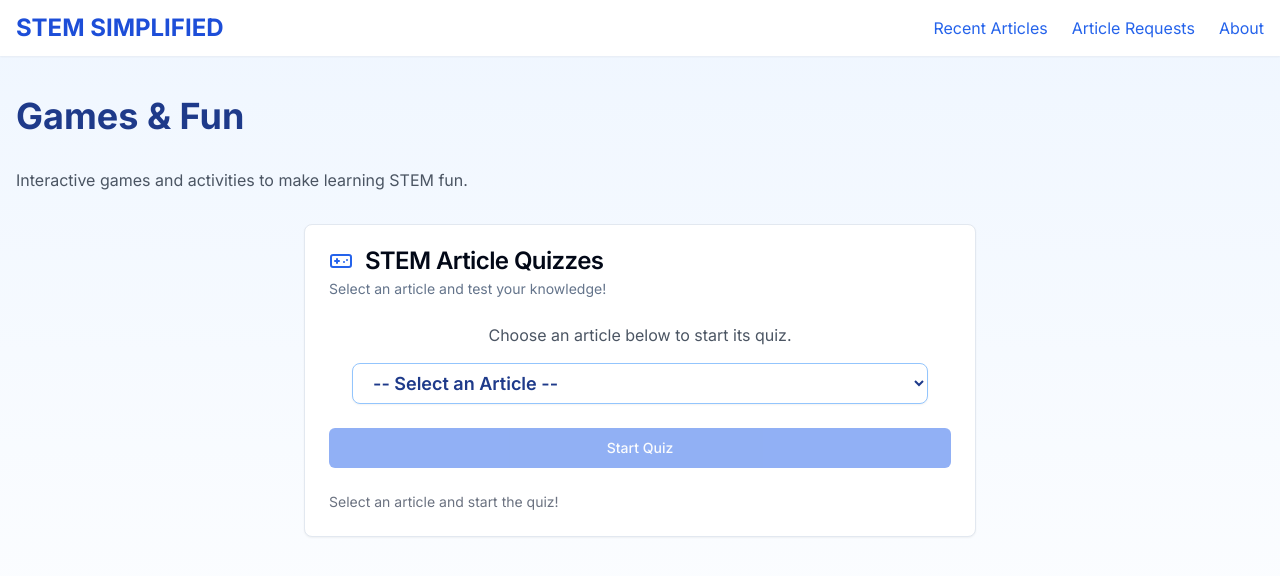
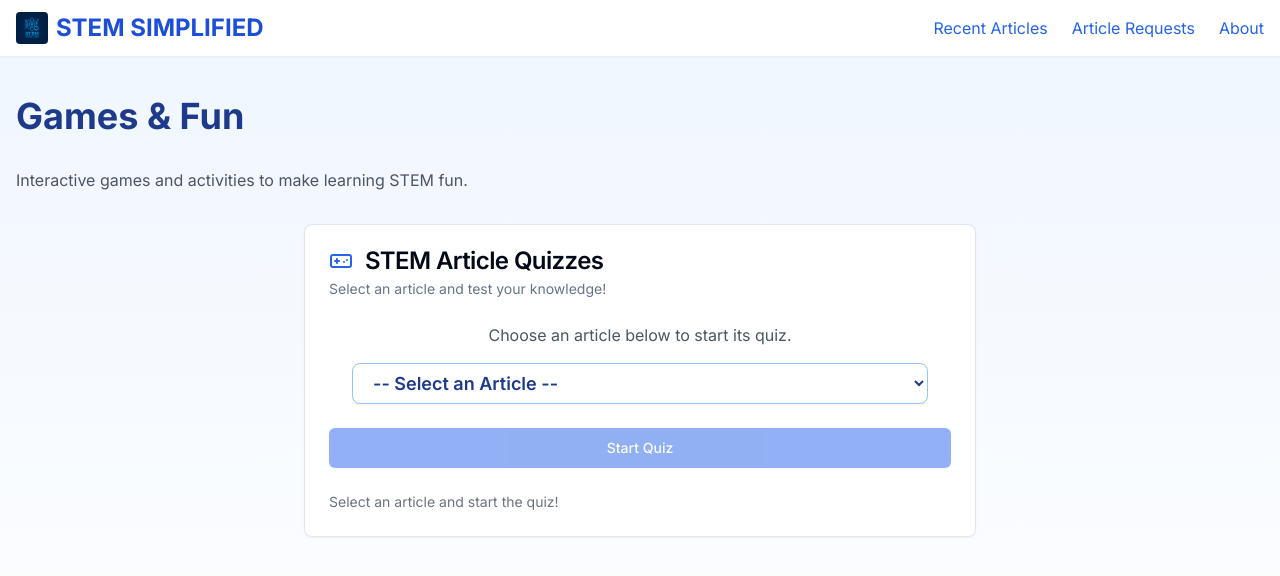
Before and after one commit to jevesh14/stemsimplified, a React (Vite) app: page /games in a window 1280 px wide. Shown: the top 576 px of the page. Built offline with nearby package versions, Linux system fonts and the light colour scheme.

Commit message:
added the logo

```diff
--- a/index.html
+++ b/index.html
@@ -1,4 +1,3 @@
-
 <!DOCTYPE html>
 <html lang="en">
   <head>
@@ -10,6 +9,7 @@
     <link rel="preconnect" href="https://fonts.googleapis.com">
     <link rel="preconnect" href="https://fonts.gstatic.com" crossorigin>
     <link href="https://fonts.googleapis.com/css2?family=Inter:wght@400;500;600;700&display=swap" rel="stylesheet">
+    <link rel="icon" type="image/jpeg" href="/LOGO.jpeg" />
 
     <meta property="og:title" content="STEM Simplified" />
     <meta property="og:description" content="Making Science, Technology, Engineering, and Mathematics accessible for everyone" />
--- a/src/components/Navbar.tsx
+++ b/src/components/Navbar.tsx
@@ -1,4 +1,3 @@
-
 import { Link } from "react-router-dom";
 import { Button } from "@/components/ui/button";
 import { User } from "lucide-react";
@@ -7,7 +6,12 @@ const Navbar = () => {
   return (
     <nav className="bg-white shadow-sm sticky top-0 z-50">
       <div className="container mx-auto px-4 py-3 flex justify-between items-center">
-        <Link to="/" className="text-2xl font-bold text-blue-700">STEM SIMPLIFIED</Link>
+        <div className="flex items-center gap-2">
+          <Link to="/" className="flex items-center gap-2">
+            <img src="/LOGO.jpeg" alt="STEM Simplified Logo" className="h-8 w-auto rounded" />
+            <span className="text-2xl font-bold text-blue-700">STEM SIMPLIFIED</span>
+          </Link>
+        </div>
 
         <div className="hidden md:flex space-x-6 items-center">
           <Link to="/recent-articles" className="text-blue-600 hover:text-blue-800 transition-colors">
```
Also changed, not shown: public/LOGO.jpeg (added), 1 other file (tests, documents, lock files or other folders).
